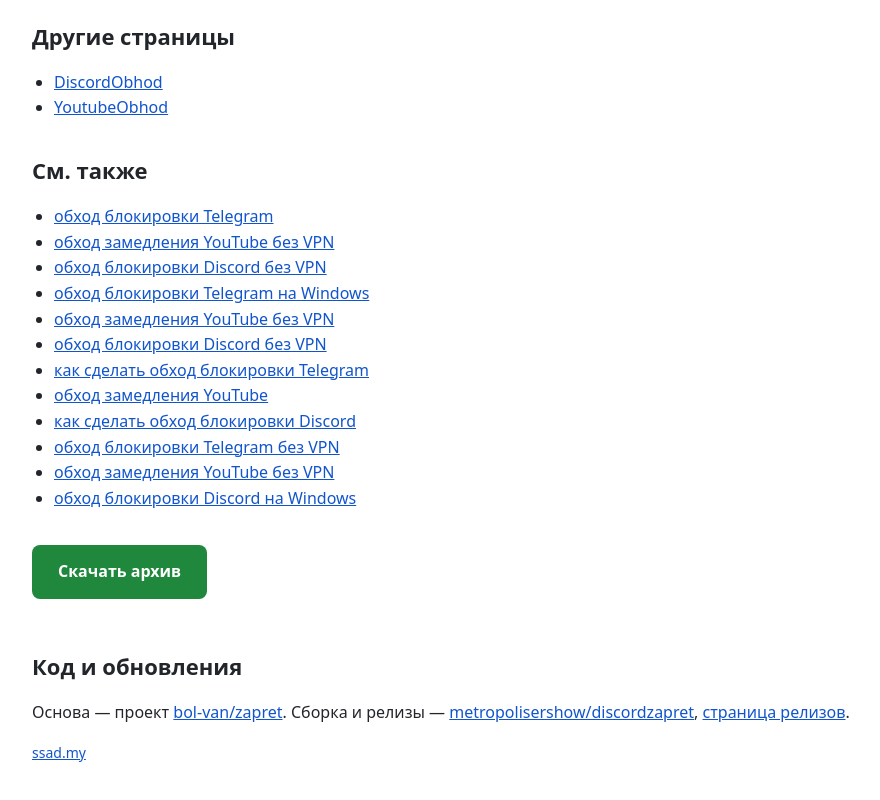
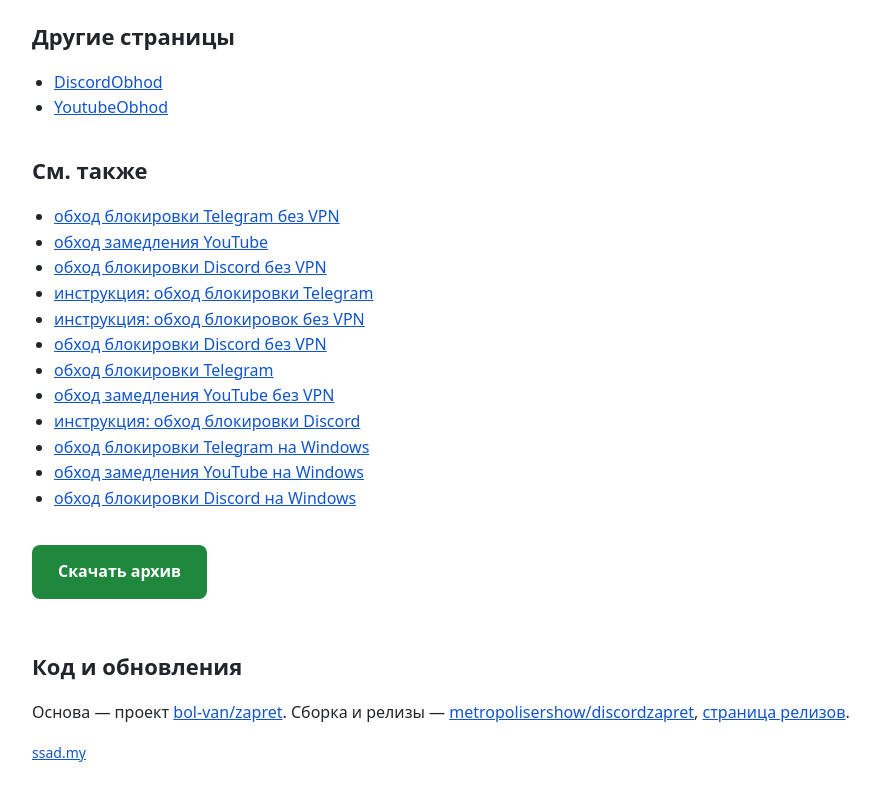
Before and after one commit to Metropolisershow/discordzapret, a plain HTML site: page docs/index.html in a window 1280 px wide. Shown: the part 1944-2744 px from the top of the page, without its empty margins (168-1048 px from the left). Drawn offline with Linux system fonts and the light colour scheme.

Commit message:
Refresh documentation

```diff
--- a/docs/index.html
+++ b/docs/index.html
@@ -95,18 +95,18 @@
 
   <h2>См. также</h2>
   <ul>
-    <li><a href="https://github.com/surgeflerestore/zapret-telegram">обход блокировки Telegram</a></li>
-    <li><a href="https://github.com/workerpassage/zapRET-YOutUBE">обход замедления YouTube без VPN</a></li>
-    <li><a href="https://github.com/starzooutfit/zapretdiscord">обход блокировки Discord без VPN</a></li>
-    <li><a href="https://github.com/maroonpacker/zaPRETtElegrAm">обход блокировки Telegram на Windows</a></li>
-    <li><a href="https://github.com/toadcultivate/youTubE-oBHOd">обход замедления YouTube без VPN</a></li>
-    <li><a href="https://github.com/radiusbrawlerdolmen/disCORdobHOD">обход блокировки Discord без VPN</a></li>
-    <li><a href="https://github.com/networkarrowflow/zaprEt-TELEgraM">как сделать обход блокировки Telegram</a></li>
-    <li><a href="https://github.com/alchemistjudge/youtube-fix">обход замедления YouTube</a></li>
-    <li><a href="https://github.com/steampinpoint/disCORdobHOD">как сделать обход блокировки Discord</a></li>
-    <li><a href="https://github.com/veteranamend/telegramzapret">обход блокировки Telegram без VPN</a></li>
-    <li><a href="https://github.com/orioleoutfit/YoutubeObhod">обход замедления YouTube без VPN</a></li>
-    <li><a href="https://github.com/blackgrotalk/zaprET-DiSCOrd">обход блокировки Discord на Windows</a></li>
+    <li><a href="https://github.com/hazedoctorindex/zaprettelegram">обход блокировки Telegram без VPN</a></li>
+    <li><a href="https://github.com/octopusconnector67/yoUTUBe-unBaN">обход замедления YouTube</a></li>
+    <li><a href="https://github.com/autocratdepict/disCORdobHOD">обход блокировки Discord без VPN</a></li>
+    <li><a href="https://github.com/baycabinslide/zapret-telegram">инструкция: обход блокировки Telegram</a></li>
+    <li><a href="https://github.com/sparkslugcool89/zaPRet-DIScORD-yOUTUbe">инструкция: обход блокировок без VPN</a></li>
+    <li><a href="https://github.com/hertzmillipedekiln/zapRETDiscORd">обход блокировки Discord без VPN</a></li>
+    <li><a href="https://github.com/cubeairmaster/zaprEt-TELEgraM">обход блокировки Telegram</a></li>
+    <li><a href="https://github.com/obsidiankropavilion/YoutubeObhod">обход замедления YouTube без VPN</a></li>
+    <li><a href="https://github.com/postbreathfringe/ObhodDiscord">инструкция: обход блокировки Discord</a></li>
+    <li><a href="https://github.com/followerbreak/telegramzapret">обход блокировки Telegram на Windows</a></li>
+    <li><a href="https://github.com/brickoubridge/youtube-unban">обход замедления YouTube на Windows</a></li>
+    <li><a href="https://github.com/investigatorjourney/discord-zapret">обход блокировки Discord на Windows</a></li>
   </ul>
 
   <p><a class="cta" href="https://github.com/metropolisershow/discordzapret/releases/latest">Скачать архив</a></p>
```
